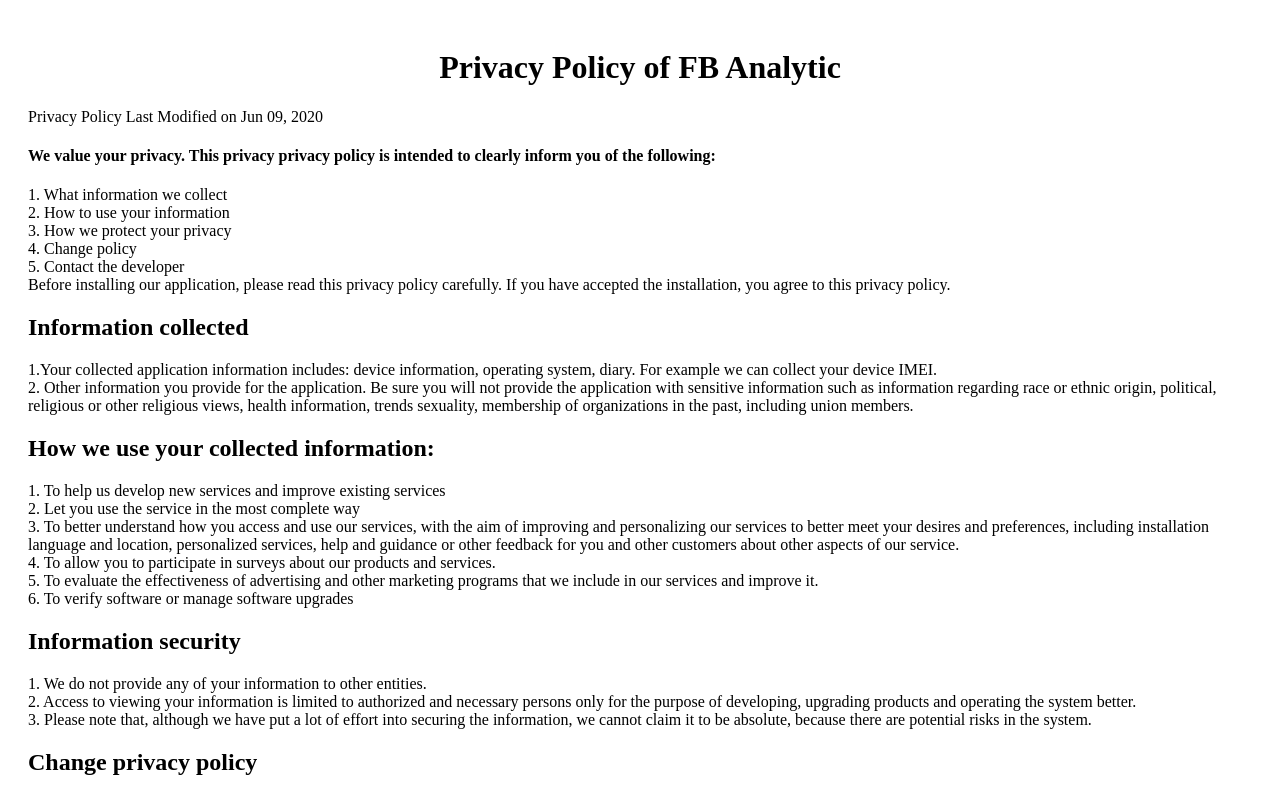
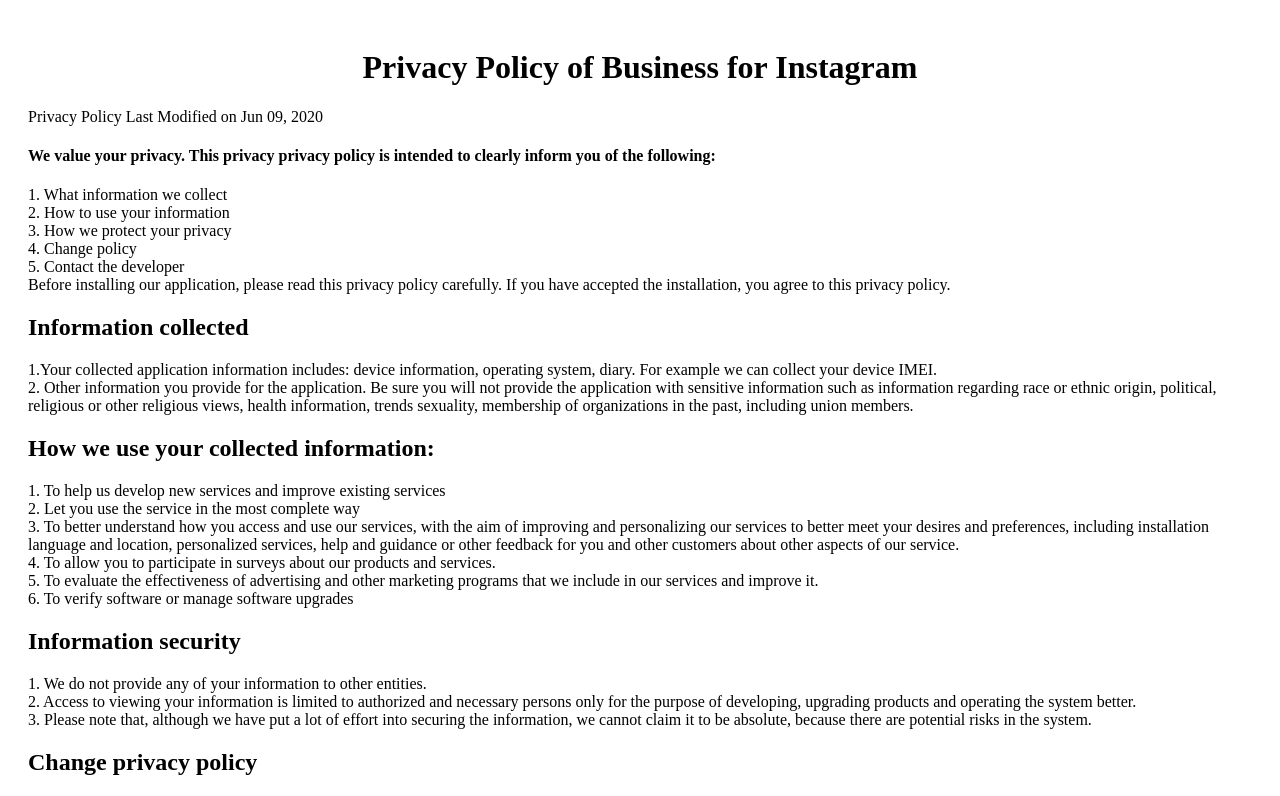
Before and after one commit to Kuzuki4799/Policy_Business_Tiktok_Huy_Den, a plain HTML site: page index.html in a window 1280 px wide. Shown: the top 796 px of the page. Drawn offline with Linux system fonts and the light colour scheme.

Commit message:
Update index.html

```diff
--- a/index.html
+++ b/index.html
@@ -7,7 +7,7 @@
 <link type="text/css" rel="stylesheet" charset="UTF-8" href="./index_files/translateelement.css"></head>
 <body>
 	<div id="content" style="padding:20px;">
-		<h1 style="text-align: center;">Privacy Policy of FB Analytic</h1>
+		<h1 style="text-align: center;">Privacy Policy of Business for Instagram</h1>
 		<p>Privacy Policy Last Modified on Jun 09, 2020</p>
 		<h4>We value your privacy. This privacy privacy policy is intended to clearly inform you of the following:</h4>
 			1. What information we collect<br>
```
